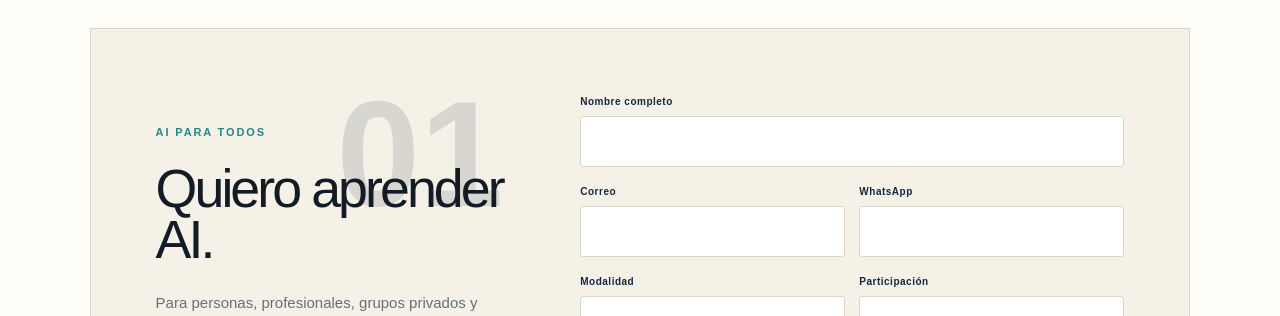
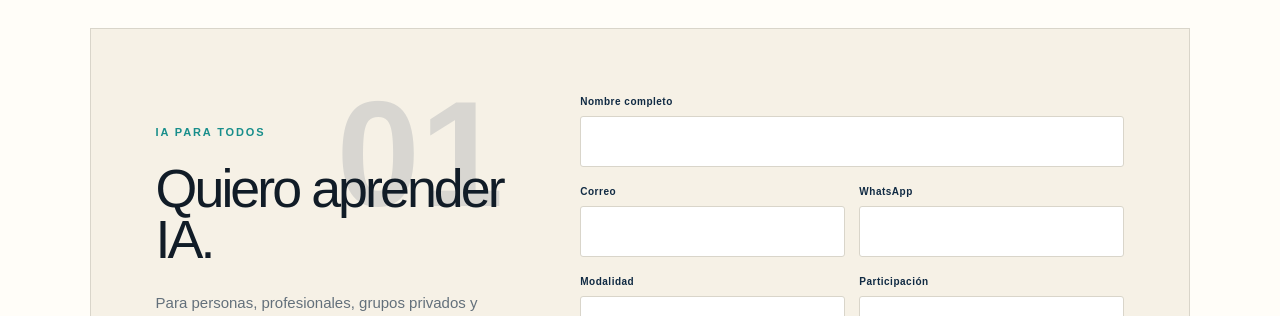
Before and after one commit to hbouche/bee-smart, a Next.js app: page /contacto in a window 1280 px wide. Shown: the part 1660-1976 px from the top of the page. Built offline with nearby package versions, Linux system fonts and the light colour scheme.

Commit message:
Usar IA para Todos en Contacto

```diff
--- a/app/contacto/page.tsx
+++ b/app/contacto/page.tsx
@@ -4,7 +4,7 @@ import { contact, SiteFooter, SiteHeader } from "../site-chrome";
 
 export const metadata: Metadata = {
   title: "Contacto | BEE SMART",
-  description: "Conversemos sobre AI para Todos, capacitación corporativa, agentes e implementación de inteligencia artificial.",
+  description: "Conversemos sobre IA para Todos, capacitación corporativa, agentes e implementación de inteligencia artificial.",
 };
 
 const formAction = `https://formsubmit.co/${contact.email}`;
@@ -41,9 +41,9 @@ export default function ContactPage() {
 
       <section className="section contact-forms">
         <div className="contact-form-card" id="ai-para-todos">
-          <div className="contact-form-intro"><span>01</span><p className="eyebrow">AI PARA TODOS</p><h2>Quiero aprender AI.</h2><p>Para personas, profesionales, grupos privados y equipos que quieren comenzar con una base clara.</p></div>
+          <div className="contact-form-intro"><span>01</span><p className="eyebrow">IA PARA TODOS</p><h2>Quiero aprender IA.</h2><p>Para personas, profesionales, grupos privados y equipos que quieren comenzar con una base clara.</p></div>
           <form action={formAction} method="POST">
-            <input type="hidden" name="_subject" value="Nuevo interés · AI para Todos" />
+            <input type="hidden" name="_subject" value="Nuevo interés · IA para Todos" />
             <input type="hidden" name="_template" value="table" />
             <input type="hidden" name="_next" value="https://bee-smart.ai/contacto/gracias/" />
             <input className="form-honey" type="text" name="_honey" tabIndex={-1} autoComplete="off" />
@@ -67,7 +67,7 @@ export default function ContactPage() {
             <div className="form-row"><label>Cargo<input name="Cargo" type="text" autoComplete="organization-title" required /></label><label>WhatsApp<input name="WhatsApp" type="tel" autoComplete="tel" required /></label></div>
             <label>Correo corporativo<input name="email" type="email" autoComplete="email" required /></label>
             <label>¿Qué proceso, dolor u oportunidad quieres trabajar?<textarea name="Necesidad empresarial" rows={5} required /></label>
-            <label>Primer paso que te interesa<select name="Primer paso" required defaultValue=""><option value="" disabled>Selecciona</option><option>Capacitación AI para Todos</option><option>Diagnóstico y arquitectura</option><option>AI Head para el equipo</option><option>Agente interno o automatización</option><option>No estoy seguro todavía</option></select></label>
+            <label>Primer paso que te interesa<select name="Primer paso" required defaultValue=""><option value="" disabled>Selecciona</option><option>Capacitación IA para Todos</option><option>Diagnóstico y arquitectura</option><option>AI Head para el equipo</option><option>Agente interno o automatización</option><option>No estoy seguro todavía</option></select></label>
             <label className="privacy-check"><input type="checkbox" required /> <span>Acepto que BEE SMART use estos datos para responder a mi solicitud. <a href="/privacidad">Ver privacidad</a>.</span></label>
             <button className="button button-primary" type="submit">Solicitar diagnóstico</button>
           </form>
```
